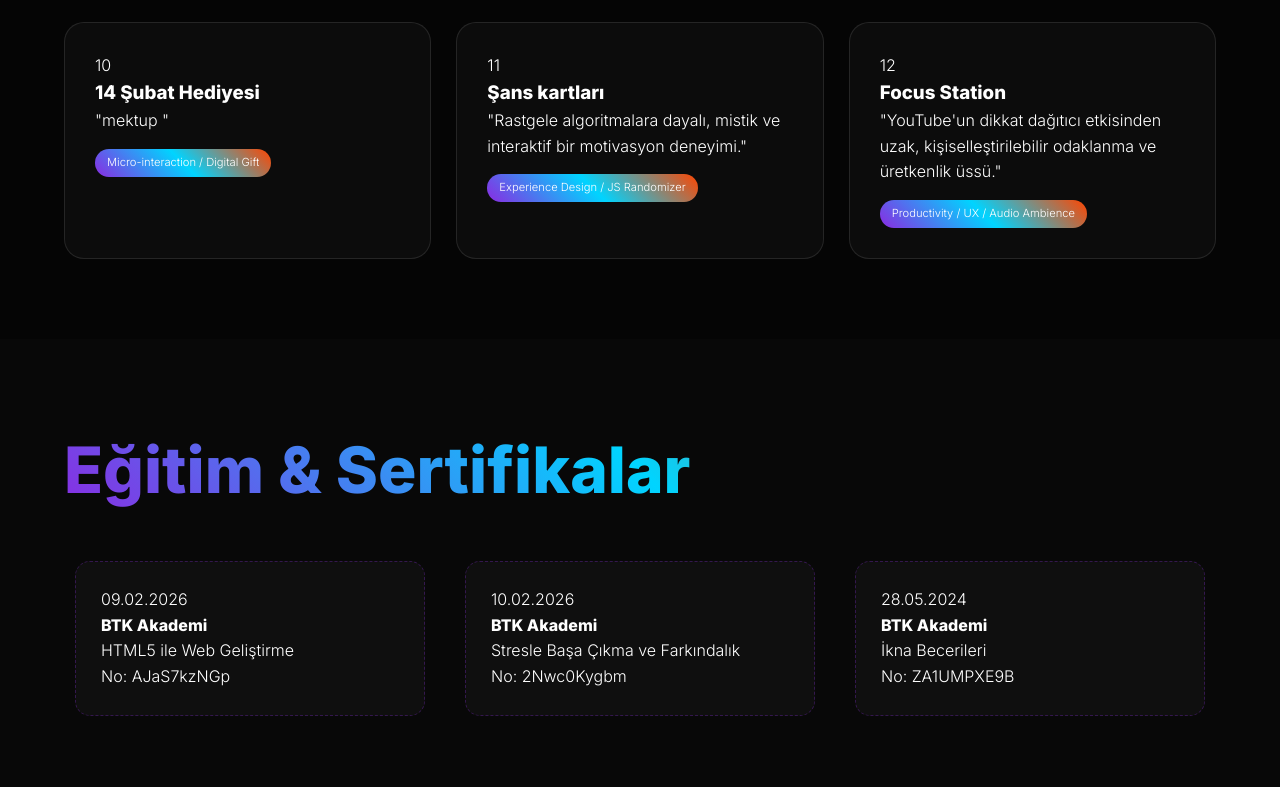
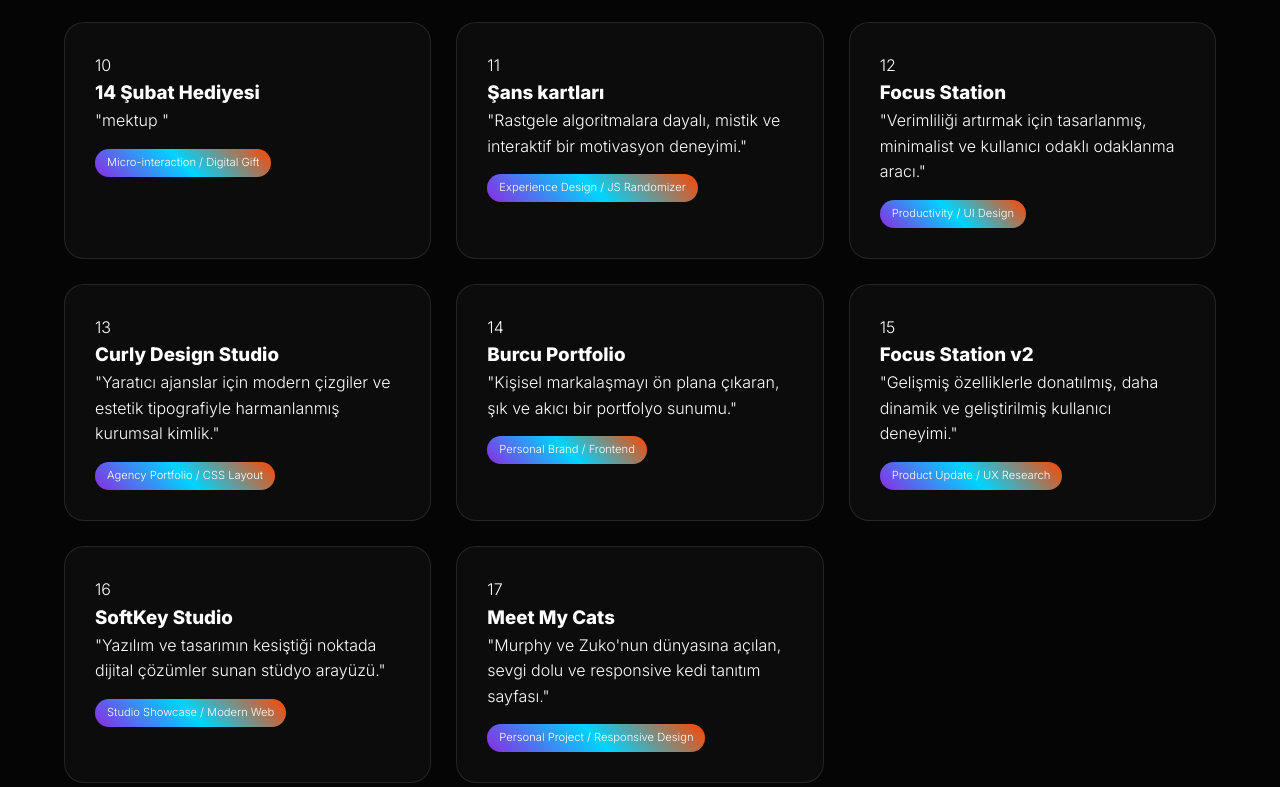
Before and after one commit to merveayliz/ayliz-dev-, a plain HTML site: page index.html in a window 1280 px wide. Shown: the part 1644-2431 px from the top of the page. Drawn offline with Linux system fonts and the light colour scheme.

Commit message:
Update index.html

```diff
--- a/index.html
+++ b/index.html
@@ -124,14 +124,59 @@
                  </div>
              </article>
 
-            <article class="project-card highlight-special" onclick="window.open('https://merveayliz.github.io/focus-station/', '_blank')">
-                <div class="card-content">
-                   <span>12</span>
-                   <h3>Focus Station</h3>
-                   <p>"YouTube'un dikkat dağıtıcı etkisinden uzak, kişiselleştirilebilir odaklanma ve üretkenlik üssü."</p>
-                   <div class="card-tag">Productivity / UX / Audio Ambience</div>
-                </div>
-             </article>
+            <article class="project-card" onclick="window.open('https://merveayliz.github.io/focus-station/', '_blank')">
+    <div class="card-content">
+        <span>12</span>
+        <h3>Focus Station</h3>
+        <p>"Verimliliği artırmak için tasarlanmış, minimalist ve kullanıcı odaklı odaklanma aracı."</p>
+        <div class="card-tag">Productivity / UI Design</div>
+    </div>
+</article>
+
+<article class="project-card" onclick="window.open('https://merveayliz.github.io/Curly-Design-Studio/', '_blank')">
+    <div class="card-content">
+        <span>13</span>
+        <h3>Curly Design Studio</h3>
+        <p>"Yaratıcı ajanslar için modern çizgiler ve estetik tipografiyle harmanlanmış kurumsal kimlik."</p>
+        <div class="card-tag">Agency Portfolio / CSS Layout</div>
+    </div>
+</article>
+
+<article class="project-card" onclick="window.open('https://merveayliz.github.io/burcu--portfolio/', '_blank')">
+    <div class="card-content">
+        <span>14</span>
+        <h3>Burcu Portfolio</h3>
+        <p>"Kişisel markalaşmayı ön plana çıkaran, şık ve akıcı bir portfolyo sunumu."</p>
+        <div class="card-tag">Personal Brand / Frontend</div>
+    </div>
+</article>
+
+<article class="project-card" onclick="window.open('https://merveayliz.github.io/Focus-Station-v2/', '_blank')">
+    <div class="card-content">
+        <span>15</span>
+        <h3>Focus Station v2</h3>
+        <p>"Gelişmiş özelliklerle donatılmış, daha dinamik ve geliştirilmiş kullanıcı deneyimi."</p>
+        <div class="card-tag">Product Update / UX Research</div>
+    </div>
+</article>
+
+<article class="project-card" onclick="window.open('https://merveayliz.github.io/SoftKey-Studio/', '_blank')">
+    <div class="card-content">
+        <span>16</span>
+        <h3>SoftKey Studio</h3>
+        <p>"Yazılım ve tasarımın kesiştiği noktada dijital çözümler sunan stüdyo arayüzü."</p>
+        <div class="card-tag">Studio Showcase / Modern Web</div>
+    </div>
+</article>
+
+<article class="project-card" onclick="window.open('https://merveayliz.github.io/meet-my-cats/', '_blank')">
+    <div class="card-content">
+        <span>17</span>
+        <h3>Meet My Cats</h3>
+        <p>"Murphy ve Zuko'nun dünyasına açılan, sevgi dolu ve responsive kedi tanıtım sayfası."</p>
+        <div class="card-tag">Personal Project / Responsive Design</div>
+    </div>
+</article>
         </div>
     </section>
 
```
